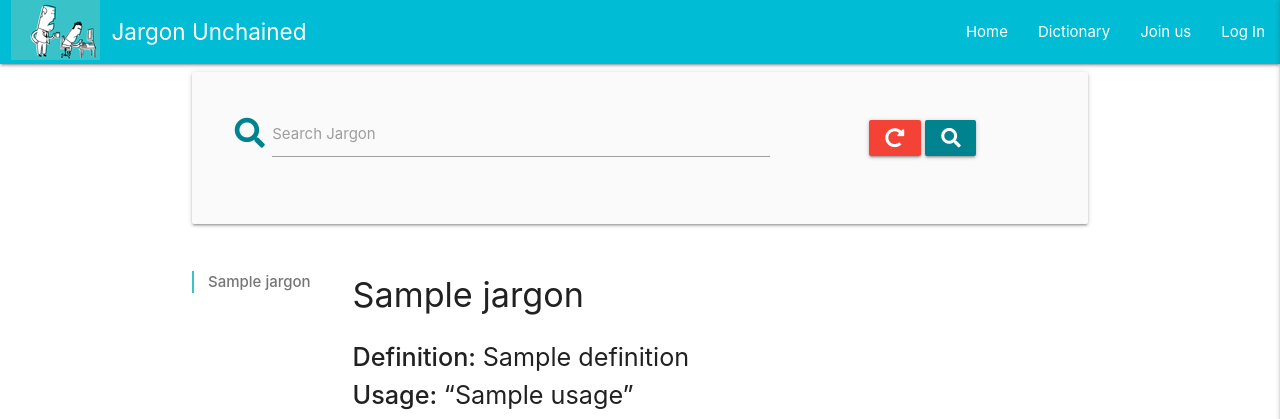
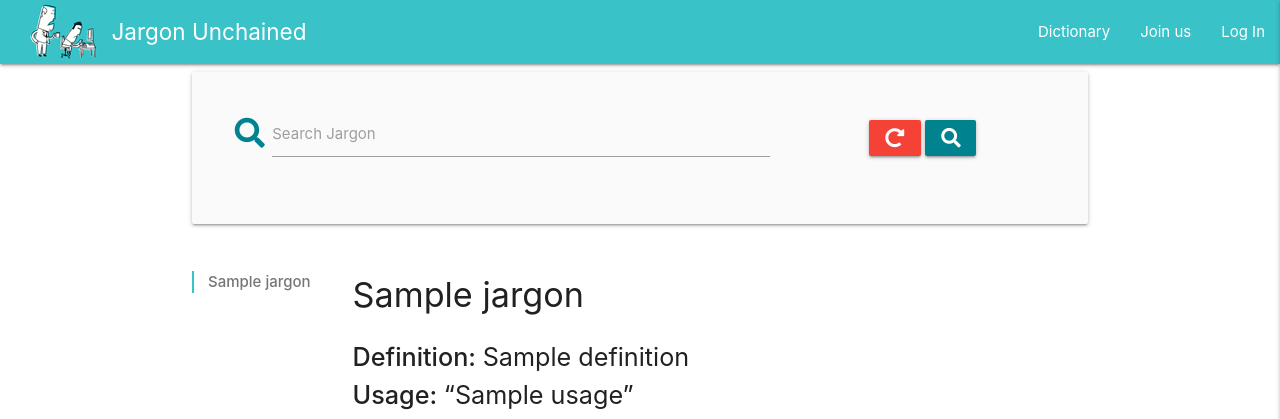
Before and after one commit to dandavies23/jargon-unchained, a Flask app: page /az_jargon in a window 1280 px wide. Shown: the top 419 px of the page. Run offline with Flask 2, Linux system fonts and the light colour scheme; a database or web service that is not in the repository returns one stand-in record (values such as "Sample title"); some libraries are stand-ins or nearby versions.

Commit message:
Links and button hover states

```diff
--- a/static/css/style.css
+++ b/static/css/style.css
@@ -44,4 +44,13 @@
 
 a {
     color: #00acc1;
+    transition: all 0.2s linear;
 }
+
+a.sort-btn:hover {
+    color:#006064;
+}
+
+.custom-cyan {
+    background-color: #39c2c8 !important;
+}
--- a/templates/base.html
+++ b/templates/base.html
@@ -17,14 +17,13 @@
 
     <header>
         <!-- top navbar -->
-        <nav class="nav-extended cyan">
+        <nav class="nav-extended custom-cyan">
             <div class="nav-wrapper">
               <a href="{{ url_for('get_jargon') }}" class="brand-logo">
                 <img src="static/images/JUC-illustration-ob-banner.png" class="navbar-pic" alt="Jargon Unchained">Jargon Unchained
               </a>
               <a href="{{ url_for('get_jargon') }}" data-target="mobile-demo" class="sidenav-trigger right"><i class="fas fa-bars"></i></a>
               <ul class="right hide-on-med-and-down">
-                <li><a href="{{ url_for('get_jargon') }}">Home</a></li>
                 <li><a href="{{ url_for('get_jargon') }}">Dictionary</a></li>
                 {% if session.user %}
                   <li><a href="{{ url_for('add_jargon') }}">Contribute</a></li>
@@ -42,7 +41,6 @@
           </nav>
         <!-- mobile side navbar -->
           <ul class="sidenav" id="mobile-demo">
-            <li><a href="">Home</a></li>
             <li><a href="{{ url_for('get_jargon') }}">Dictionary</a></li>
               {% if session.user %}
                 <li><a href="{{ url_for('add_jargon') }}">Contribute</a></li>
--- a/templates/jargon.html
+++ b/templates/jargon.html
@@ -20,7 +20,7 @@
         <div class="col hide-on-small-only m5 l3 pull-m7 pull-l9">
             <ul class="section table-of-contents pinned">
                 {% for entry in jargon %}
-                <li><a href="#{{ entry.jargon_name }}">{{ entry.jargon_name }}</a></li>
+                <li><a href="#{{ entry.jargon_name -}}">{{ entry.jargon_name }}</a></li>
                 {% endfor %}
             </ul>
         </div>
@@ -58,25 +58,25 @@
                         {% else %}
                         {% endif %}
                         <div class="col s-12 m-9 l10 text-center cyan-text text-darken-3 dict-cta">
-                            <a href="{{url_for('like', entry_id=entry._id)}}"><i class="far fa-thumbs-up"></i></a>
-                            <a href="{{url_for('dislike', entry_id=entry._id)}}"><i class="far fa-thumbs-down"></i></a>
+                            <a href="{{url_for('like', entry_id=entry._id)}}" class="sort-btn"><i class="far fa-thumbs-up"></i></a>
+                            <a href="{{url_for('dislike', entry_id=entry._id)}}" class="sort-btn"><i class="far fa-thumbs-down"></i></a>
                             {% if session.user|lower == "admin"|lower %}
-                                <a href="{{ url_for('edit_jargon', entry_id=entry._id) }}" class="btn-flat btn-large cyan darken-3">
+                                <a href="{{ url_for('edit_jargon', entry_id=entry._id) }}" class="btn-large waves-light cyan darken-3">
                                     <i class="fas fa-pencil-alt"></i></a>
-                                <button data-target="{{ entry._id }}" class="btn-flat btn-large modal-trigger red darken-1">
+                                <button data-target="{{ entry._id }}" class="btn-large waves-light modal-trigger red darken-1">
                                     <i class="fas fa-times-circle"></i>
                                 </button>
                             {% elif session.user|lower == entry.created_by|lower %}
-                                <a href="{{ url_for('edit_jargon', entry_id=entry._id) }}" class="btn-flat btn-large cyan darken-3">
+                                <a href="{{ url_for('edit_jargon', entry_id=entry._id) }}" class="btn-large waves-light cyan darken-3">
                                     <i class="fas fa-pencil-alt"></i></a>
-                                <button data-target="{{ entry._id }}" class="btn-flat btn-large modal-trigger red darken-1">
+                                <button data-target="{{ entry._id }}" class="btn-large waves-effect waves-light modal-trigger red darken-1">
                                         <i class="fas fa-times-circle"></i>
                                 </button>
                             {% else %}
                             {% endif %}
-                            <a href="{{ url_for('rank_jargon') }}"><i class="fas fa-sort-numeric-down-alt"></i></a>
-                            <a href="{{ url_for('az_jargon') }}"><i class="fas fa-sort-alpha-down"></i></a>
-                            <a href="{{ url_for('za_jargon') }}"><i class="fas fa-sort-alpha-up"></i></a>
+                            <a href="{{ url_for('rank_jargon') }}" class="sort-btn"><i class="fas fa-sort-numeric-down-alt"></i></a>
+                            <a href="{{ url_for('az_jargon') }}" class="sort-btn"><i class="fas fa-sort-alpha-down"></i></a>
+                            <a href="{{ url_for('za_jargon') }}" class="sort-btn"><i class="fas fa-sort-alpha-up"></i></a>
                         </div>
                         <!-- Modal Delete Warning -->
                         <div id="{{ entry._id }}" class="modal">
```
